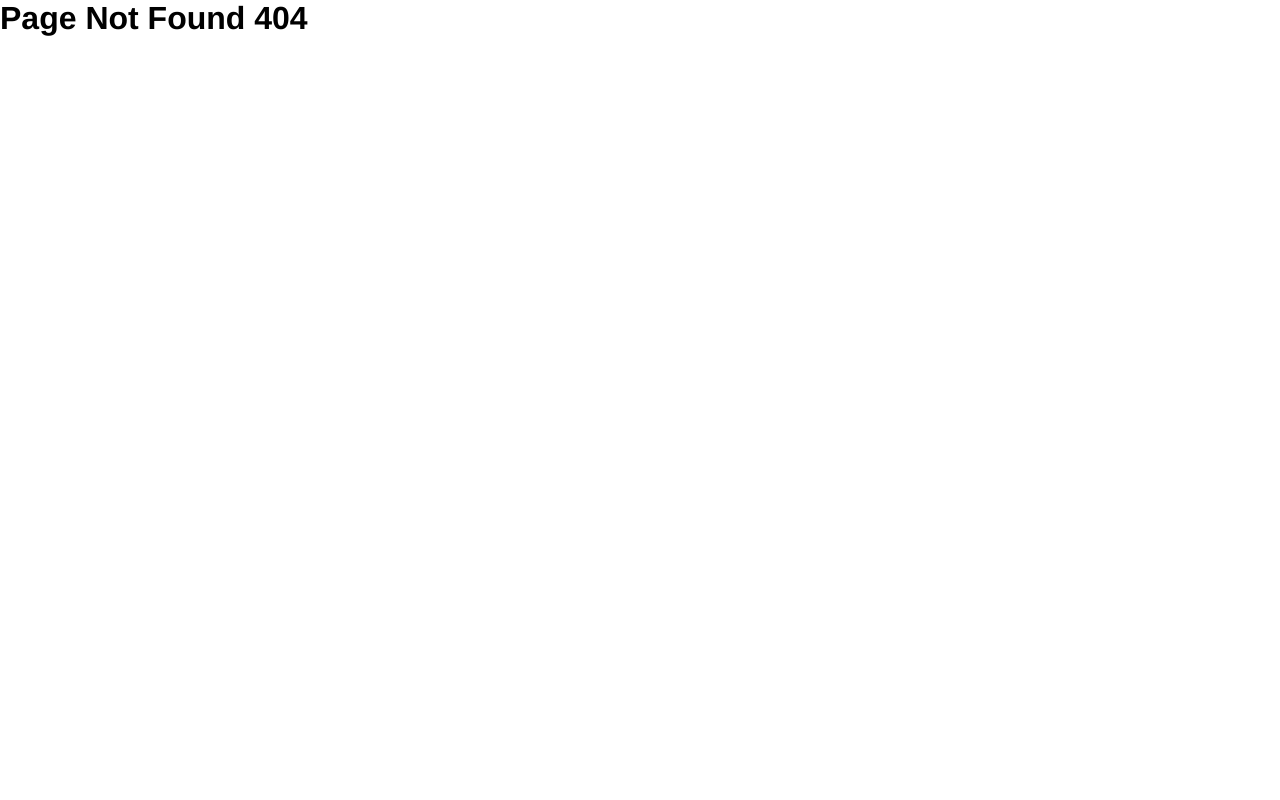
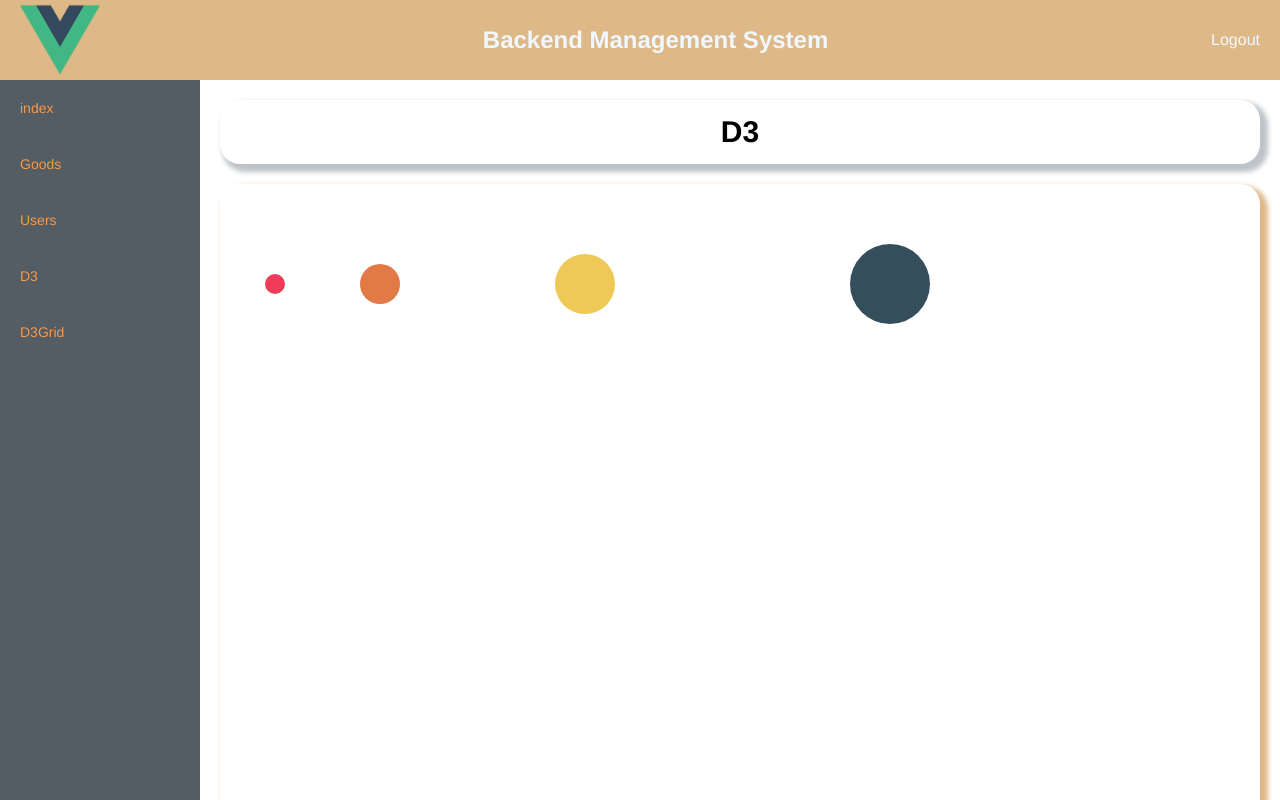
Before and after one commit to SiegFriedrich/Vue3TSDemo, a Vue app: page /D3Grid in a window 1280 px wide. Before the commit this address had no page. Shown: the top 800 px of the page. Built offline with nearby package versions, Linux system fonts and the light colour scheme.

Commit message:
add some file relating to D3js

```diff
--- /dev/null
+++ b/src/components/D3/D3RoundChar.vue
@@ -0,0 +1,50 @@
+<template>
+    <div class="frame">
+        <div class="center-content"></div>
+
+    </div>
+</template>
+
+<script setup lang="ts">
+import * as d3 from 'd3'
+import { onMounted } from 'vue';
+onMounted(() => {
+    initialize();
+})
+const initialize = () => {
+    const dataSet = [5, 10, 15, 20]
+    const colorSet = ['#EF3d59', '#E17A47', '#EFC958', '#344E5C']
+    const postColorSet = ['#EF3d59', '#E17A47', '#EFC958', '#344E5C']
+    const width = 1000;
+    const height = 1000;
+    const svg = d3
+        .select('.center-content')
+        .append('svg')
+        .attr('class', 'outer-svg')
+        .attr('width', width)
+        .attr('height', height)
+    // .attr('fill', '#4Ab19D')
+
+    const circles = svg.selectAll('circle')
+        .data(dataSet)
+        .enter()
+        .append('circle')
+        .attr('cx', (d, i) => (d + 10 * i * d + 50))
+        .attr('cy', 100)
+        .attr('r', (d, i) => d * 2)
+        .attr('fill', (d, i) => colorSet[i])
+        .transition().duration(5000).style('fill', (d, i) => {
+            console.log(`before --- ${colorSet}`)
+            colorSet.reverse;
+            console.log(`after --- ${colorSet}`)
+            return colorSet[i]
+        });
+}
+</script>
+
+<style lang="scss" scoped>
+.frame {
+    border-radius: 20px;
+    box-shadow: 5px 5px 5px 3px burlywood;
+}
+</style>
--- a/src/components/InfoReference.vue
+++ b/src/components/InfoReference.vue
@@ -40,6 +40,7 @@ const currentDate = ref(new Date())
 }
 
 .el-card-box {
+    border-radius: 20px;
     width: 1200px;
     margin-bottom: 40px;
 }
--- a/src/router/index.ts
+++ b/src/router/index.ts
@@ -54,6 +54,16 @@ const routes: Array<RouteRecordRaw> = [
         component: () =>
           import(/* webpackChunkName: "about" */ "../views/D3jsView.vue"),
       },
+      {
+        path: "/D3Grid",
+        name: "D3Grid",
+        meta: {
+          isShow: true,
+          title: "D3Grid",
+        },
+        component: () =>
+          import(/* webpackChunkName: "about" */ "../views/D3jsGridView.vue"),
+      },
     ],
   },
   {
--- /dev/null
+++ b/src/views/D3jsGridView.vue
@@ -0,0 +1,36 @@
+<template>
+    <div class="center-title">
+        <span>D3</span>
+    </div>
+
+    <div class="level-1">
+        <D3RoundChar></D3RoundChar>
+    </div>
+</template>
+
+<script setup lang="ts">
+import D3RoundChar from '@/components/D3/D3RoundChar.vue';
+
+
+</script>
+
+<style lang="scss" scoped>
+.center-title {
+    span {
+        font-size: 30px;
+        font-weight: bolder;
+    }
+
+    margin: 20px;
+    box-shadow: 5px 5px 5px 3px #BDC3C7;
+    height: 5vw;
+    display: flex;
+    justify-content: center;
+    align-items: center;
+    border-radius: 20px;
+}
+
+.level-1 {
+    margin: 20px;
+}
+</style>
--- a/src/views/D3jsView.vue
+++ b/src/views/D3jsView.vue
@@ -26,11 +26,12 @@
     <svg width="800px" height="300px" viewBox="0 0 100 100" xmlns="http://www.w3.org/2000/svg">
         <path fill="none" stroke="red"
             d="M 10,30
-                                                                                                           A 20,20 0,0,1 50,30
-                                                                                                           A 20,20 0,0,1 90,30
-                                                                                                           Q 90,60 50,80
-                                                                                                           Q 10,60 10,30 " />
+                                                                                                                                                                                                                                               A 20,20 0,0,1 50,30
+                                                                                                                                                                                                                                               A 20,20 0,0,1 90,30
+                                                                                                                                                                                                                                               Q 90,60 50,80
+                                                                                                                                                                                                                                               Q 10,60 10,30 " />
     </svg>
+    <div class="voy"></div>
 
     <svg width="800px" height="300px" viewBox="0 0 100 100">
         <path d="M 10, 30" />
@@ -47,23 +48,34 @@ import { onMounted } from 'vue';
 const initialize = () => {
     const dataSet = [5, 10, 15, 20]
     const colorSet = ['#EF3d59', '#E17A47', '#EFC958', '#344E5C']
-    const width = 500;
-    const height = 500;
+    const width = 1000;
+    const height = 1000;
     const svg = d3
         .select('.center-content')
         .append('svg')
         .attr('class', 'outer-svg')
         .attr('width', width)
-        .attr('heigth', height)
-        .selectAll('circle')
+        .attr('height', height)
+    // .attr('fill', '#4Ab19D')
+
+    const circles = svg.selectAll('circle')
         .data(dataSet)
         .enter()
         .append('circle')
-        .attr('cx', (d, i) => (d + 3 * i * d))
-        .attr('cy', 50)
+        .attr('cx', (d, i) => (d + 10 * i * d))
+        .attr('cy', 100)
         .attr('r', (d, i) => d * 2)
         .attr('fill', (d, i) => colorSet[i])
-        .transition()
+        .transition().duration(5000).style('fill', 'red');
+
+    const linear = d3.select('.voy')
+        .append('svg')
+        .attr('width', width)
+        .attr('height', height).append('line')
+        .attr('x1', 20).attr('y1', 20).attr('x2', 500).attr('y2', 50).attr('stroke', 'black').attr('stroke-width', 20)
+
+
+    linear.transition().delay(1000).duration(3000).ease(d3.easeLinear).attr('x2', 900).attr('y2', 100);
 
 
     // .selectAll()
@@ -95,8 +107,7 @@ onMounted(() => {
 }
 
 .center-content {
-    width: 400px;
-    height: 400px;
-    background-color: aquamarine;
+    width: 800px;
+    height: 800px;
 }
 </style>
--- a/src/views/MainView.vue
+++ b/src/views/MainView.vue
@@ -55,6 +55,7 @@ export default defineComponent({
 
 <style lang="scss" scoped>
 .header {
+  position: inherit;
   height: 80px;
   background-color: burlywood;
   color: white;
@@ -87,7 +88,7 @@ export default defineComponent({
     background-color: #545c64;
     color: white;
     /** 100vh means the height of screen */
-    height: calc(100vh - 80px);
+    height: 100vh;
   }
 }
 </style>
```
